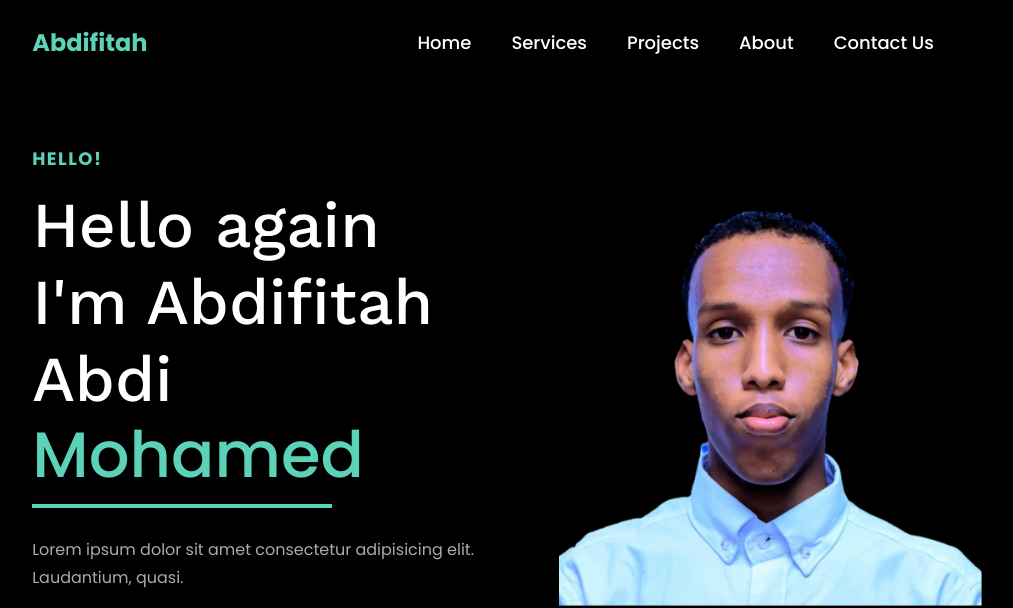
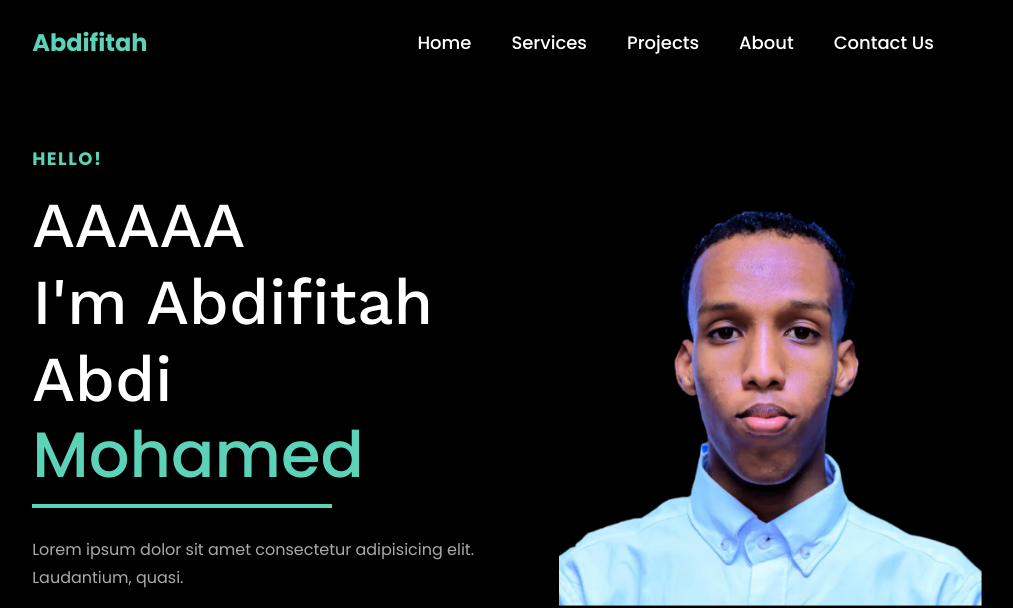
Before and after one commit to Abdifitah47/Myportfolio, a plain HTML site: page index.html in a window 1280 px wide. Shown: the top 608 px of the page, without its empty margins (147-1160 px from the left). Drawn offline with nearby package versions, Linux system fonts and the light colour scheme.

Commit message:
added h1 for AAAAA

```diff
--- a/index.html
+++ b/index.html
@@ -34,7 +34,7 @@
     <section class="container">
       <div class="home-text">
         <h4>Hello!</h4>
-        <h1>Hello again</h1>
+        <h1>AAAAA</h1>
         <h1>
           I'm Abdifitah Abdi <br />
           <span>Mohamed</span>
```
